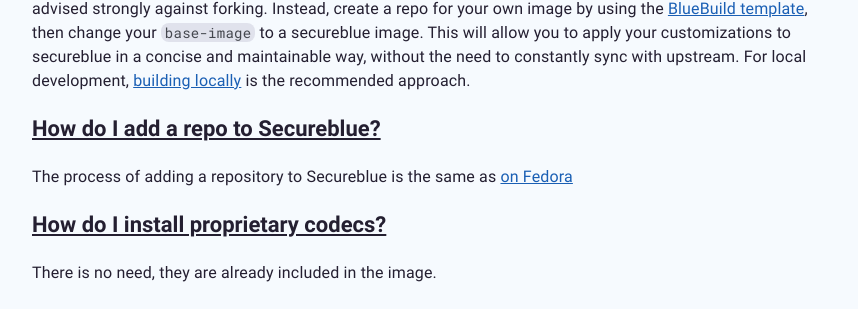
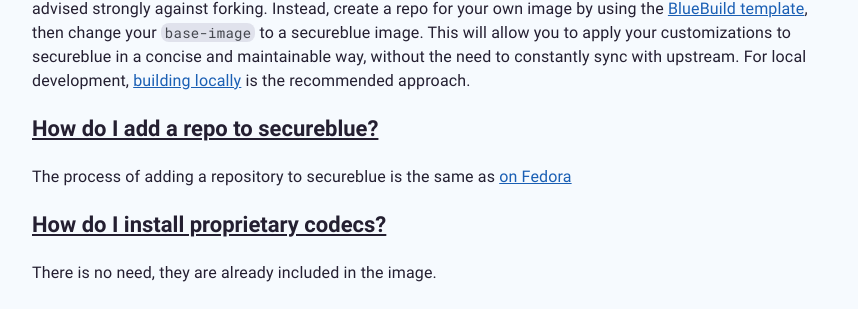
Before and after one commit to secureblue/secureblue.github.io, a Jekyll site: the page built from content/FAQ.md, in a window 1280 px wide and 900 px high, scrolled down 4884 px. Shown: the part 291-600 px from the top of the window, without its empty margins (208-1066 px from the left). Built offline with Jekyll 4.4.1, drawn with Linux system fonts in a browser that asks for light colours.

Commit message:
fix case typo

```diff
--- a/content/FAQ.md
+++ b/content/FAQ.md
@@ -200,10 +200,10 @@
 
 If you want to add your own customizations on top of secureblue that go beyond installing packages, you are advised strongly against forking. Instead, create a repo for your own image by using the [BlueBuild template](https://github.com/blue-build/template), then change your `base-image` to a secureblue image. This will allow you to apply your customizations to secureblue in a concise and maintainable way, without the need to constantly sync with upstream. For local development, [building locally](/contributing#building-locally) is the recommended approach.
 
-### [How do I add a repo to Secureblue?](#adding-repos)
+### [How do I add a repo to secureblue?](#adding-repos)
 {: #adding-repos}
 
-The process of adding a repository to Secureblue is the same as [on Fedora](https://docs.fedoraproject.org/en-US/quick-docs/adding-or-removing-software-repositories-in-fedora/#_for_fedora_41_or_later_dnf_5)
+The process of adding a repository to secureblue is the same as [on Fedora](https://docs.fedoraproject.org/en-US/quick-docs/adding-or-removing-software-repositories-in-fedora/#_for_fedora_41_or_later_dnf_5)
 
 ### [How do I install proprietary codecs?](#install-codecs)
 {: #install-codecs}
```
